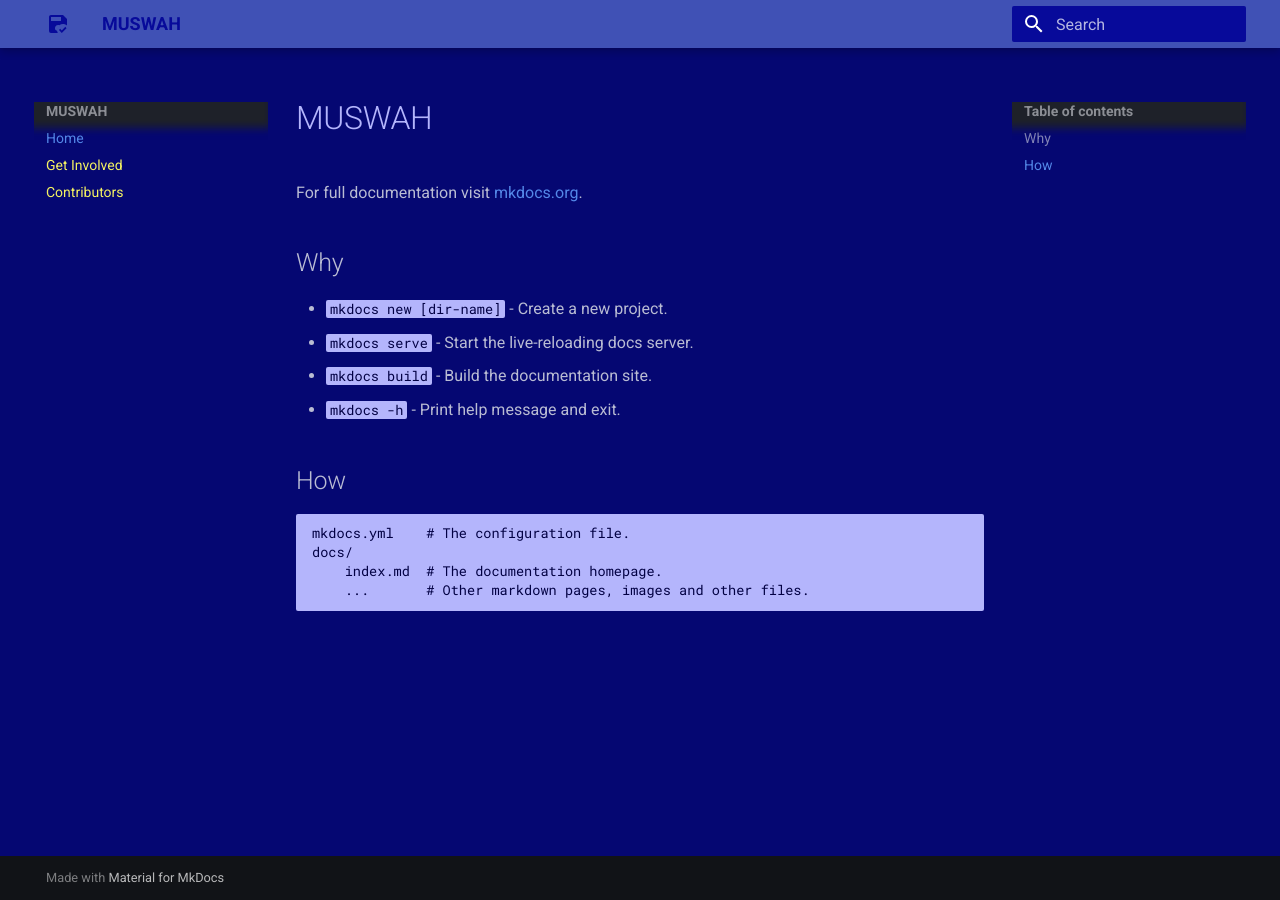
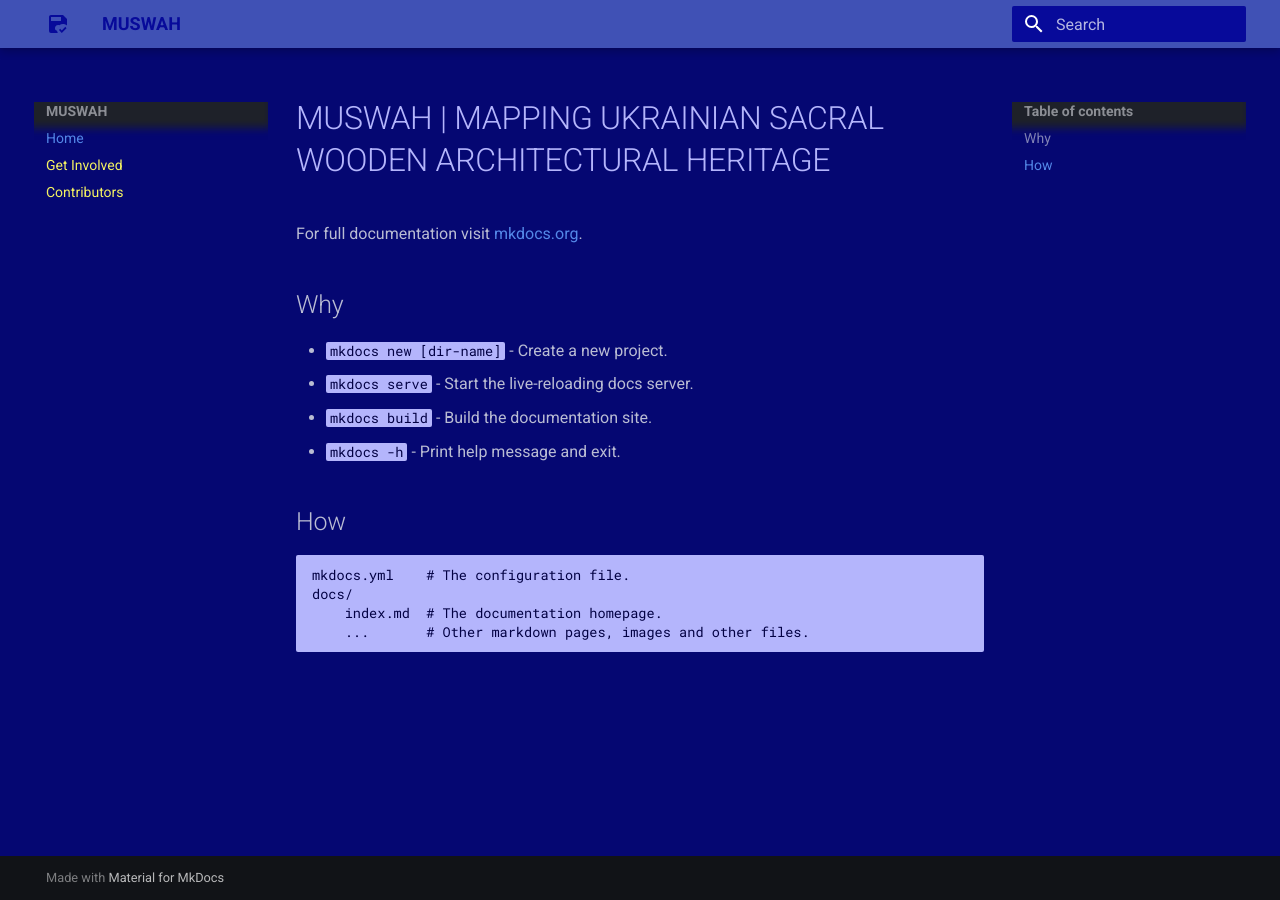
Before and after one commit to gabrielemucho/muswah-mkdocs, an MkDocs documentation site: the page built from docs/index.md, in a window 1280 px wide. Built offline with MkDocs 1.6.1 and Material for MkDocs 9.7.7, drawn with Linux system fonts in a browser that asks for light colours.

Commit message:
Update index.md

```diff
--- a/docs/index.md
+++ b/docs/index.md
@@ -1,4 +1,4 @@
-# MUSWAH
+# MUSWAH | MAPPING UKRAINIAN SACRAL WOODEN ARCHITECTURAL HERITAGE
 
 For full documentation visit [mkdocs.org](https://www.mkdocs.org).
 
```
